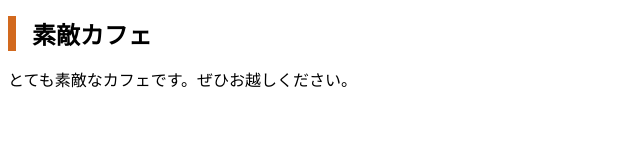
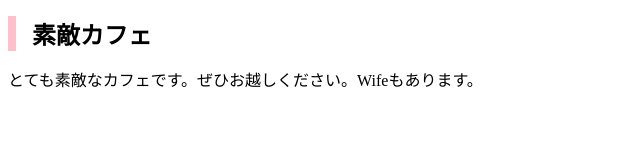
Before and after one commit to dogdogdogs/mycafe, a plain HTML site: page index.html in a window 1280 px wide. Shown: the whole page, without its empty margins (0-640 px from the left). Drawn offline with Linux system fonts and the light colour scheme.

Commit message:
Add files via upload

```diff
--- a/css/style.css
+++ b/css/style.css
@@ -1,5 +1,5 @@
 h1 {
   font-size: 24px;
-  border-left: 8px solid chocolate;
+  border-left: 8px solid pink;
   padding-left: 16px;
 }
--- a/index.html
+++ b/index.html
@@ -7,6 +7,6 @@
 </head>
 <body>
   <h1>素敵カフェ</h1>
-  <p>とても素敵なカフェです。ぜひお越しください。</p>
+  <p>とても素敵なカフェです。ぜひお越しください。Wifeもあります。</p>
 </body>
 </html>
```
